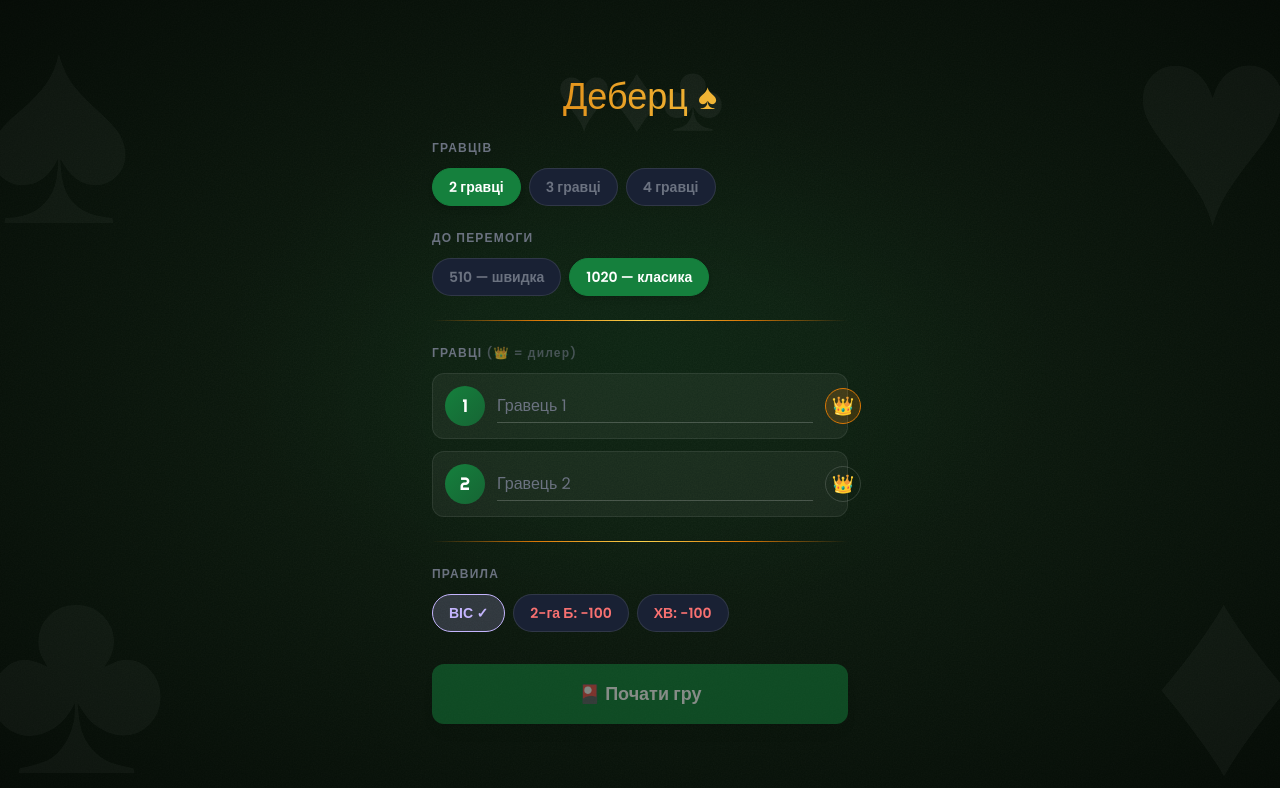
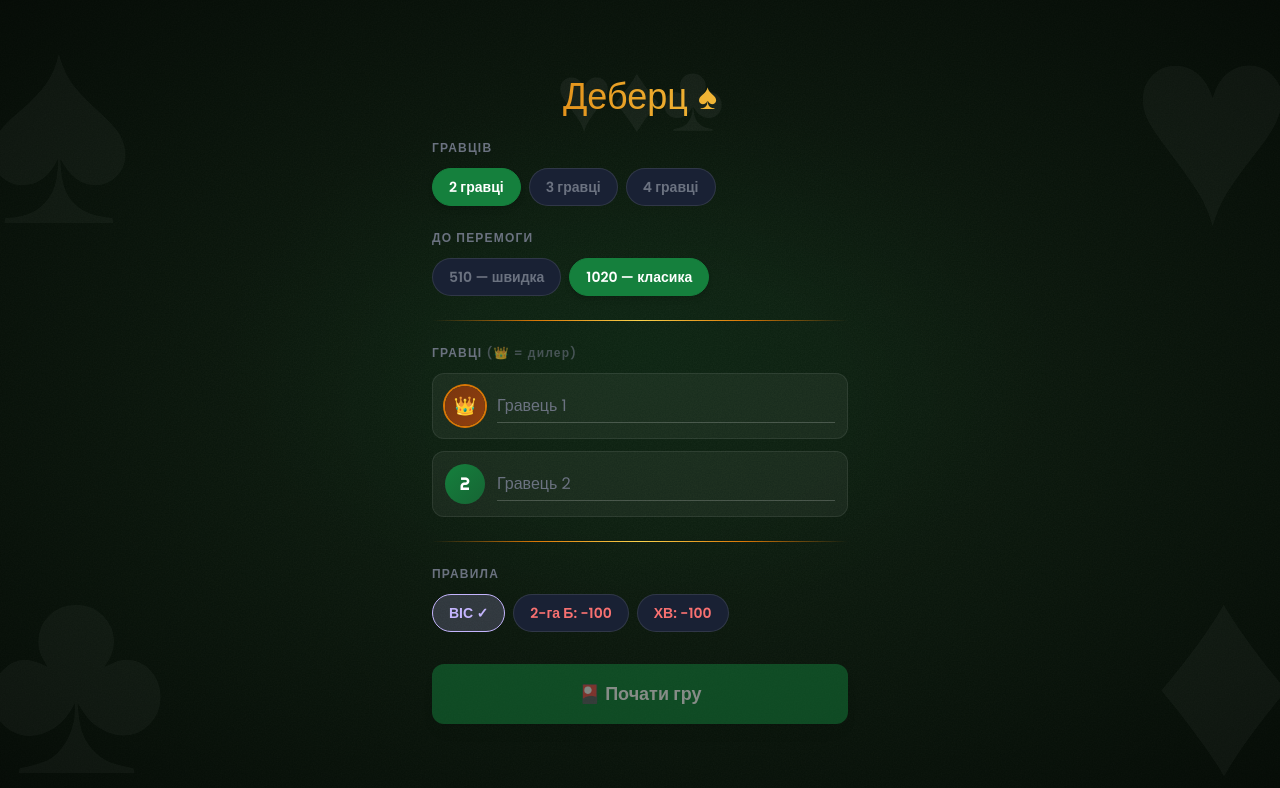
Before and after one commit to VitaliyMisha/debercproj, a React (Vite) app: page / in a window 1280 px wide. Shown: the top 788 px of the page. Built offline with nearby package versions, Linux system fonts and the light colour scheme.

Commit message:
redesign app

```diff
--- a/src/components/PenaltySheet.tsx
+++ b/src/components/PenaltySheet.tsx
@@ -36,6 +36,8 @@ export const PenaltySheet: React.FC<PenaltySheetProps> = ({
 
         <div className="flex items-center gap-4">
           <input
+            id="penalty-range"
+            name="penalty-range"
             type="range"
             min={-200}
             max={0}
--- a/src/components/PlayerRow.tsx
+++ b/src/components/PlayerRow.tsx
@@ -36,37 +36,33 @@ export const PlayerRow: React.FC<PlayerRowProps> = ({
 
   return (
     <div className="flex items-center gap-3 p-3 rounded-xl bg-white/5 border border-white/8">
-      <div
-        className="w-10 h-10 rounded-full flex items-center justify-center text-white font-display text-lg shrink-0"
-        style={{ background: 'linear-gradient(135deg, #15803D, #166534)' }}
-      >
-        {initial}
-      </div>
-
-      <input
-        type="text"
-        value={name}
-        onChange={(e) => onNameChange(applyEasterEgg(e.target.value))}
-        placeholder={`Гравець ${index + 1}`}
-        className="flex-1 bg-transparent border-b border-white/20 text-white placeholder-muted
-          font-sans text-base py-1 focus:outline-none focus:border-gold-from transition-colors"
-      />
-
       <button
         type="button"
         onClick={onSetDealer}
         title="Призначити дилером"
         aria-pressed={isDealer}
-        className={`w-9 h-9 rounded-full flex items-center justify-center text-lg shrink-0
+        className={`w-10 h-10 rounded-full flex items-center justify-center font-display text-lg shrink-0
           transition-all duration-200 focus-visible:outline-none focus-visible:ring-2 focus-visible:ring-gold-to/60
-          ${
-            isDealer
-              ? 'bg-gold-from/20 border border-gold-from text-gold-to'
-              : 'bg-transparent border border-white/15 text-muted hover:border-white/40 hover:text-white'
+          ${isDealer
+            ? 'text-gold-to ring-2 ring-gold-from'
+            : 'text-white'
           }`}
+        style={{ background: isDealer ? 'linear-gradient(135deg, #78350F, #92400E)' : 'linear-gradient(135deg, #15803D, #166534)' }}
       >
-        👑
+        {isDealer ? '👑' : initial}
       </button>
+
+      <input
+        id={`player-name-${index}`}
+        name={`player-name-${index}`}
+        type="text"
+        autoComplete="off"
+        value={name}
+        onChange={(e) => onNameChange(applyEasterEgg(e.target.value))}
+        placeholder={`Гравець ${index + 1}`}
+        className="flex-1 min-w-0 bg-transparent border-b border-white/20 text-white placeholder-muted
+          font-sans text-base py-1 focus:outline-none focus:border-gold-from transition-colors"
+      />
     </div>
   );
 };
--- a/src/components/RoundForm.tsx
+++ b/src/components/RoundForm.tsx
@@ -86,7 +86,10 @@ const RoundForm: React.FC<RoundFormProps> = ({
 
                 <div className="relative shrink-0 w-28">
                   <input
+                    id={`score-r${roundNumber}-p${p.id}`}
+                    name={`score-r${roundNumber}-p${p.id}`}
                     type="text"
+                    autoComplete="off"
                     value={val}
                     onChange={(e) => onScoreChange(e, p.id)}
                     onBlur={(e) => handleBlur(e, p.id)}
--- a/src/components/RoundHistory.tsx
+++ b/src/components/RoundHistory.tsx
@@ -138,7 +138,10 @@ const RoundHistory: React.FC<RoundHistoryProps> = ({ rounds, players, onUpdateRo
                           <div key={player.id}>
                             <label className="text-muted text-xs mb-1 block">{player.name}</label>
                             <input
+                              id={`edit-r${round.number}-p${player.id}`}
+                              name={`edit-r${round.number}-p${player.id}`}
                               type="text"
+                              autoComplete="off"
                               value={val}
                               onChange={(e) =>
                                 setEditScores((prev) => ({ ...prev, [String(player.id)]: e.target.value }))
```
